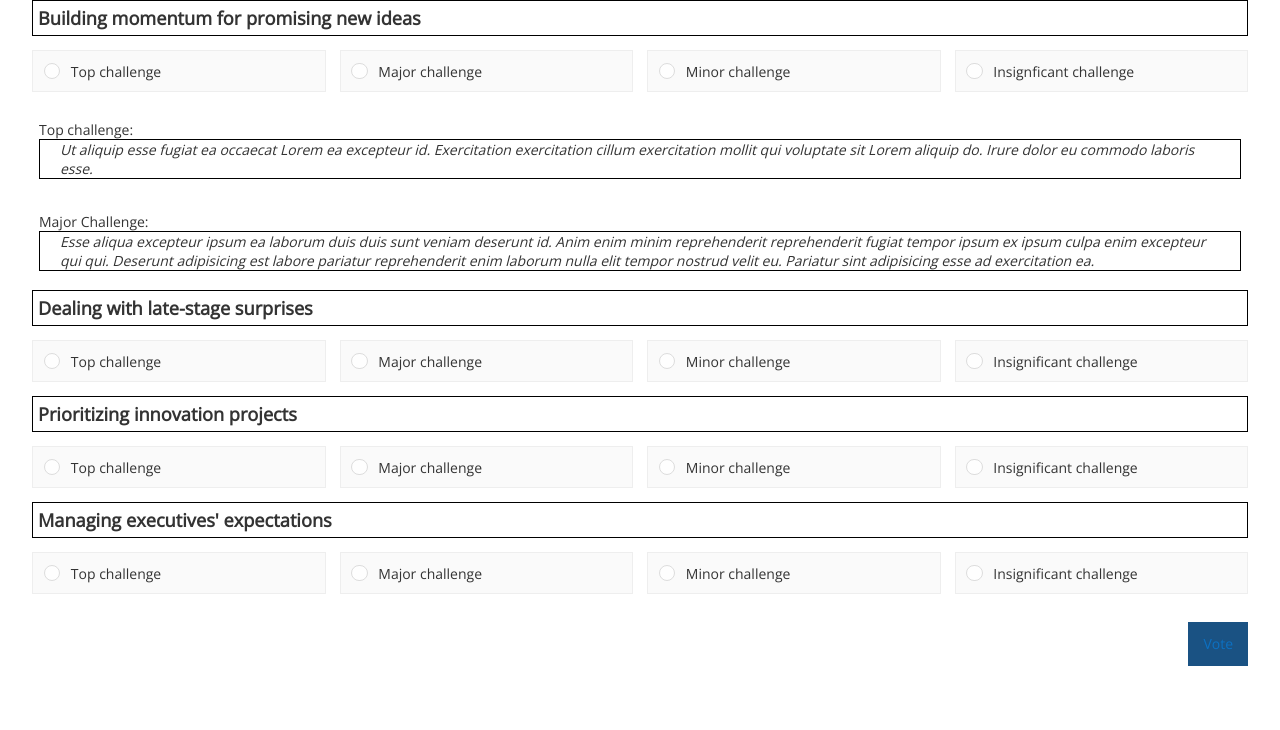
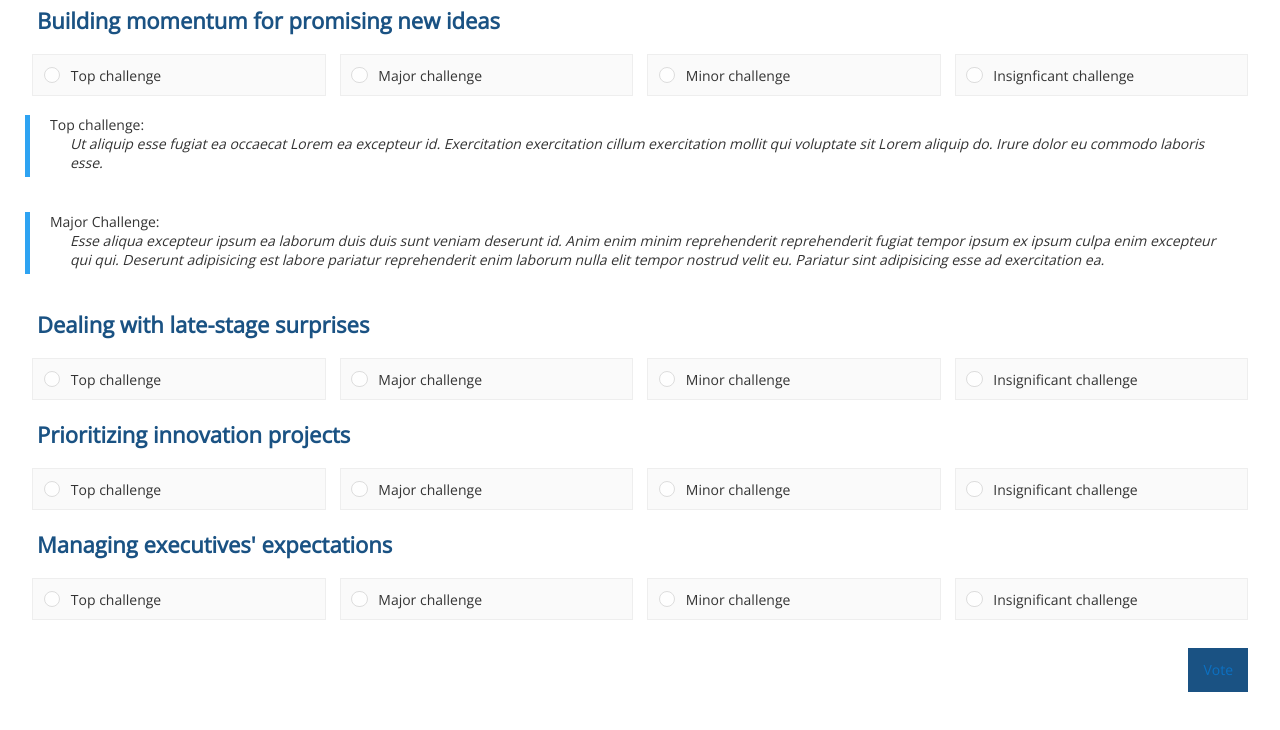
Before and after one commit to SmartOrgDevelopment/poll-web-component, a plain HTML site: page index.html in a window 1280 px wide. Drawn offline with nearby package versions, Linux system fonts and the light colour scheme.

Commit message:
Update styles.css

```diff
--- a/styles.css
+++ b/styles.css
@@ -1445,7 +1445,7 @@ div#totalpoll.totalpoll-wrapper[totalpoll-uid="e9e629c95e1d13fddf59691bc0df623f"
   margin: 0 0;
   padding: 0 0;
   padding: 5px 5px !important;
-  border: 1px solid black !important;
+  /* border: 1px solid black !important; */
 }
 
 .solution {
@@ -1455,8 +1455,9 @@ div#totalpoll.totalpoll-wrapper[totalpoll-uid="e9e629c95e1d13fddf59691bc0df623f"
 }
 
 .totalpoll-question-content > .title {
-  font-size: 1.3em !important;
-  font-weight: bold !important;
+  font-size: 22px !important;
+  font-weight: 600 !important;
+  color: rgb(26, 82, 131);
 }
 
 .totalpoll-question-container {
@@ -1466,3 +1467,11 @@ div#totalpoll.totalpoll-wrapper[totalpoll-uid="e9e629c95e1d13fddf59691bc0df623f"
 /* .totalpoll-question-choices-item-label {
   margin-bottom: 0px !important;
 } */
+
+blockquote {
+  border-color: #2ea3f2 !important;
+  margin: 5px 0 30px !important;
+  border-left: 5px solid #2ea3f2 !important;
+  padding-left: 20px !important;
+  /* font-style: italic !important; */
+}
```
